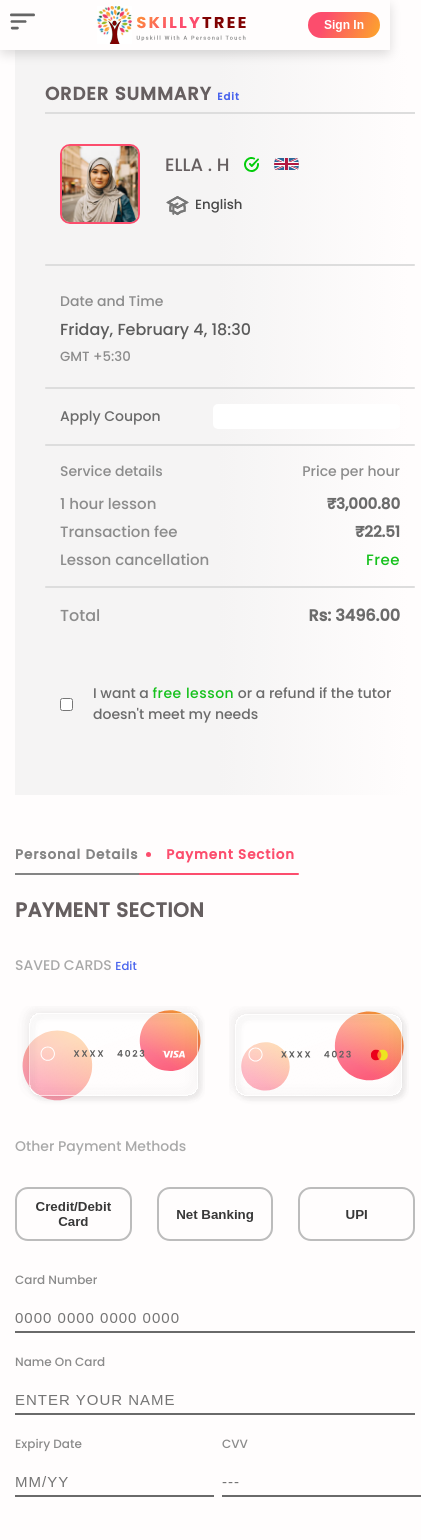
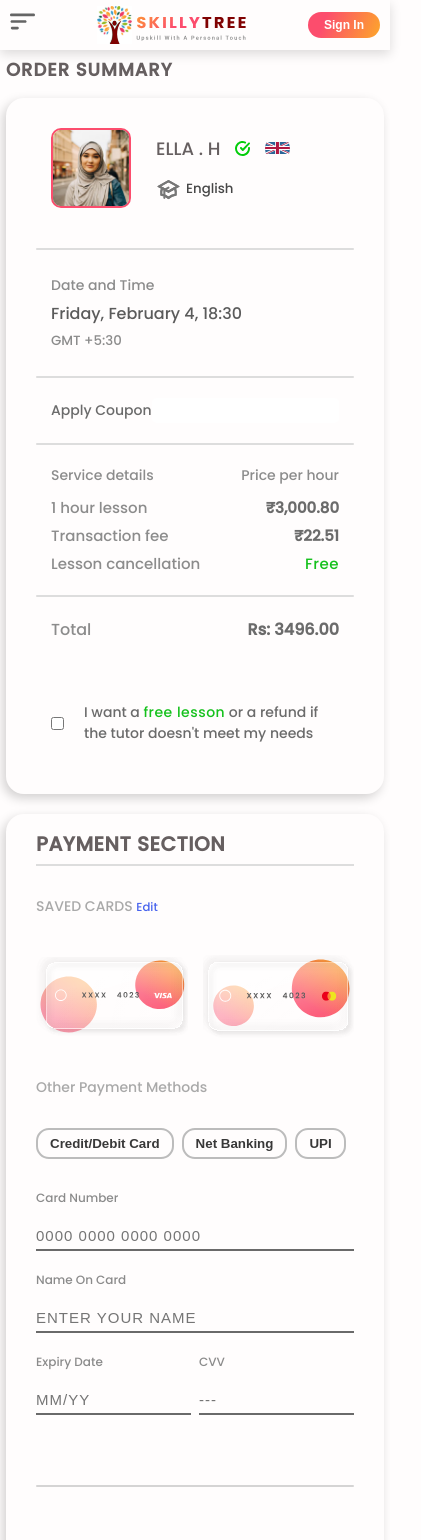
Before and after one commit to mohit-kumar-singh55/Payment-Checkout, a Next.js app: page / in a window 390 px wide. Shown: the top 1540 px of the page, 421 px wide, since content can reach past the window. Built offline with nearby package versions, Linux system fonts and the light colour scheme.

Commit message:
Completed!

```diff
--- a/components/Center/Center.module.css
+++ b/components/Center/Center.module.css
@@ -1,6 +1,6 @@
 .container {
-    min-width: 400px;
-    max-width: 700px;
+    min-width: 300px;
+    width: 60%;
     display: flex;
     flex-direction: column;
     gap: 20px;
@@ -90,12 +90,14 @@
 .cards {
     display: flex;
     gap: 25px;
+    flex-wrap: wrap;
 }
 
 .cards button {
     border: 2px solid #BCBCBC;
     padding: 10px 15px;
-    width: 200px;
+    max-width: 200px;
+    min-width: fit-content;
     border-radius: 13px;
     background-color: transparent;
     color: #383838;
@@ -162,3 +164,82 @@
     cursor: pointer;
     letter-spacing: 0.5px;
 }
+
+
+/* Media */
+
+@media screen and (max-width: 1080px) {
+    .container {
+        width: 100%;
+        padding: 30px;
+    }
+}
+
+@media screen and (max-width: 600px) {
+    .container {
+        width: 100%;
+        padding: 15px;
+    }
+
+    .heading {
+        display: none;
+    }
+
+    .main {
+        border-radius: 18px;
+        box-shadow: -3px 4px 11px 0px #0000002E;
+        padding: 10px 30px;
+    }
+
+    .main_heading {
+        border-bottom: 2px solid #DDDDDD;
+        padding-bottom: 5px;
+    }
+
+    .input_container_2 {
+        width: 100%;
+    }
+
+    .input_container_2 input {
+        width: 100%;
+    }
+}
+
+@media screen and (max-width: 490px) {
+    .container {
+        padding: 0;
+    }
+
+    .footer {
+        justify-content: center;
+    }
+
+    .footer .link {
+        display: none;
+    }
+
+    .cards {
+        gap: 8px;
+    }
+
+    .cards button {
+        padding: 6px 12px;
+    }
+}
+
+@media screen and (max-width: 420px) {
+    .main_heading {
+        padding-top: 5px;
+    }
+}
+
+@media screen and (max-width: 380px) {
+    .cards {
+        align-items: center;
+        justify-content: center;
+    }
+
+    .cards button {
+        padding: 10px 15px;
+    }
+}
--- a/components/Sidebar/Sidebar.js
+++ b/components/Sidebar/Sidebar.js
@@ -10,6 +10,7 @@ const Sidebar = () => {
         <div className={styles.container}>
             <h2 className={styles.heading}>ORDER SUMMARY <small>Edit</small></h2>
 
+            <div className={styles.main_container}>
                 <div className={styles.main}>
                     {/* Card */}
                     <div className={styles.card}>
@@ -91,6 +92,7 @@ const Sidebar = () => {
                     <label htmlFor="free_lesson">I want a <span className={styles.service_free}>free lesson</span> or a refund if the tutor doesn&apos;t meet my needs</label>
                 </div>
             </div>
+        </div>
     )
 }
 
--- a/components/Sidebar/Sidebar.module.css
+++ b/components/Sidebar/Sidebar.module.css
@@ -3,9 +3,8 @@
     background: linear-gradient(90deg, #F5F4F4 50.89%, #FFFDFD 98.22%);
     flex-direction: column;
     gap: 10px;
-    min-width: 400px;
-    width: 400px;
-    flex-shrink: 1;
+    min-width: 300px;
+    width: 30%;
     padding: 30px 0 30px 30px;
 }
 
@@ -22,6 +21,12 @@
     font-size: 10px;
     color: #4863ED;
     cursor: pointer;
+}
+
+.main_container {
+    display: flex;
+    flex-direction: column;
+    gap: 15px;
 }
 
 .main {
@@ -189,3 +194,43 @@
     color: #6B6B6B;
     font-size: 14px;
 }
+
+
+/* Media */
+
+@media screen and (max-width: 1080px) {
+    .container {
+        width: 100%;
+        background: #FFFDFD;
+        padding: 30px;
+    }
+
+    .main_container {
+        border-radius: 18px;
+        box-shadow: -3px 4px 11px 0px #0000002E;
+        padding: 10px 30px;
+    }
+
+    .heading {
+        border: none;
+    }
+
+
+    .heading small {
+        display: none;
+    }
+}
+
+@media screen and (max-width: 600px) {
+    .container {
+        width: 100%;
+        background: #FFFDFD;
+        padding: 15px;
+    }
+}
+
+@media screen and (max-width: 490px) {
+    .container {
+        padding: 0;
+    }
+}
--- a/styles/Home.module.css
+++ b/styles/Home.module.css
@@ -13,3 +13,12 @@
     margin: 0 auto;
     gap: 20px;
 }
+
+
+/* Media */
+
+@media screen and (max-width: 425px) {
+    .container{
+        padding: 6px;
+    }
+}
```
Lines whose indentation alone changed are shown as unchanged.
